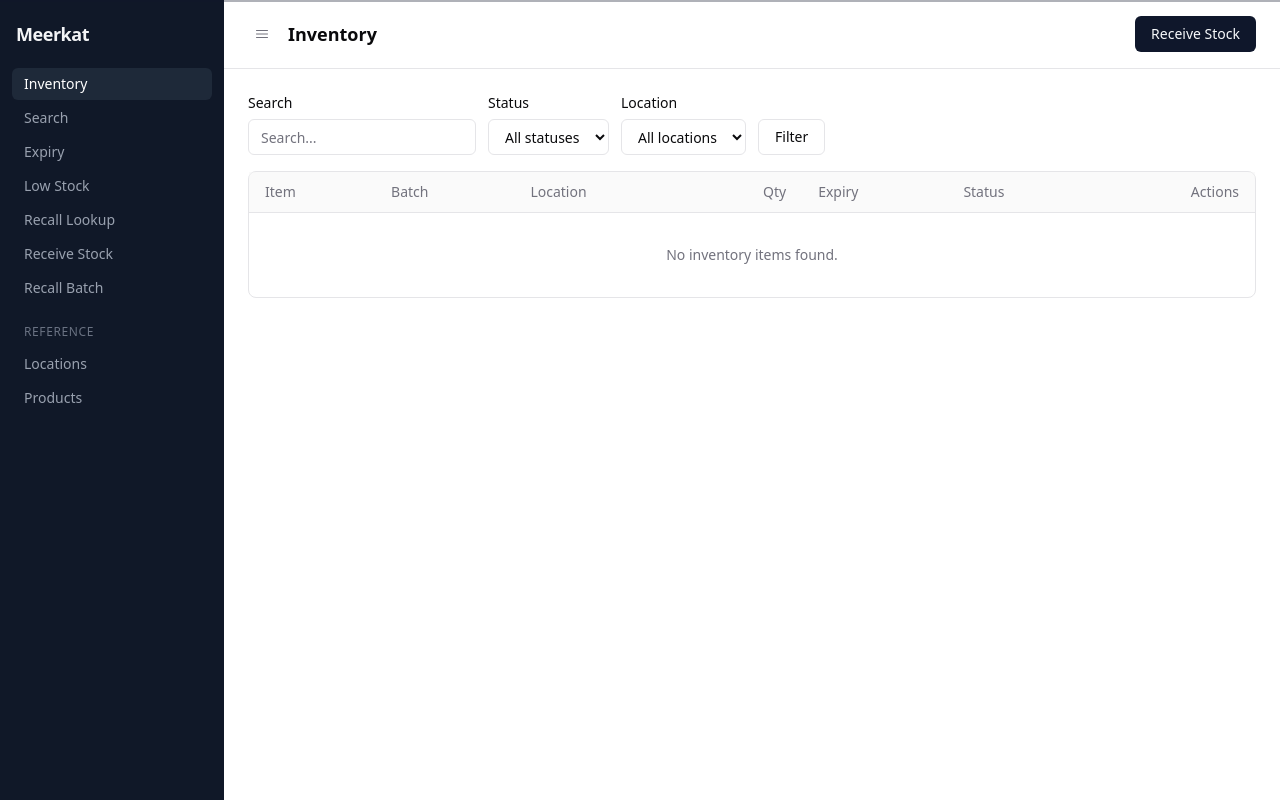
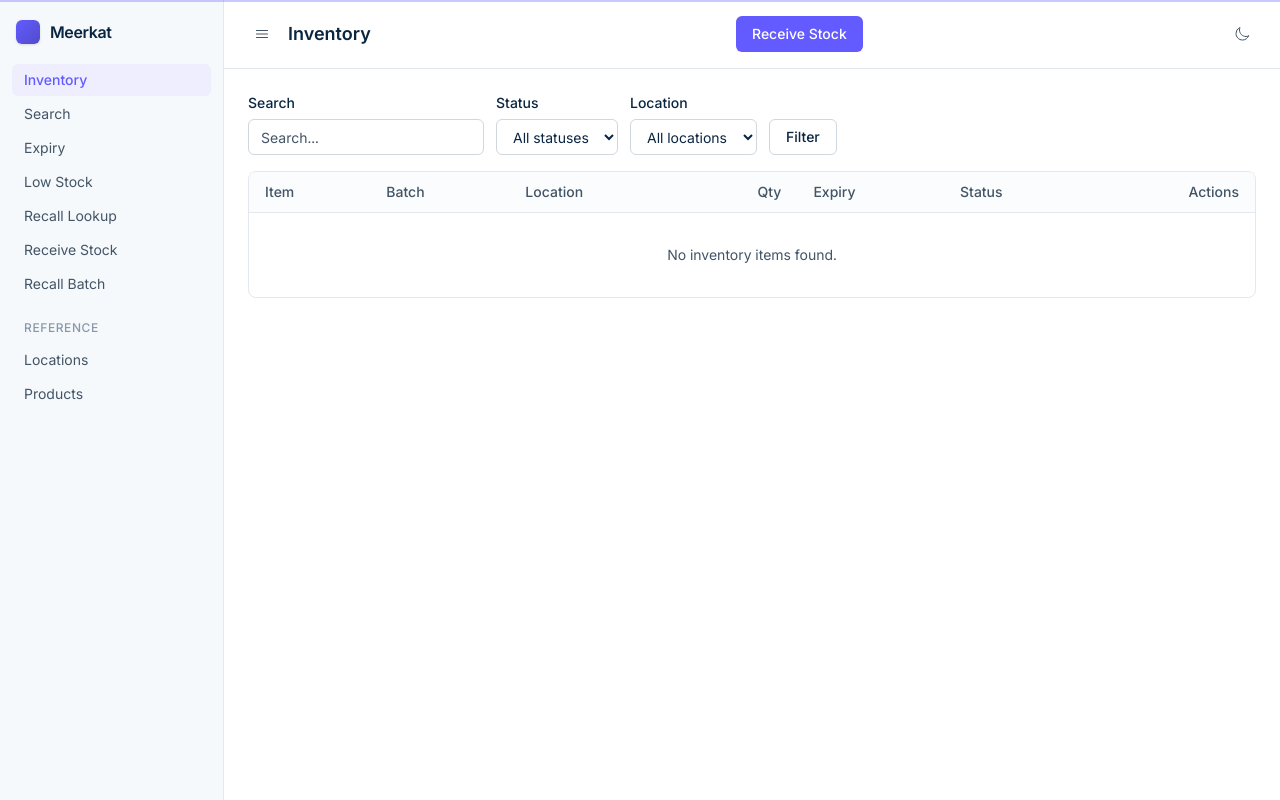
Before and after one commit to cob04/meerkat, a Django app: page /inventory/ in a window 1280 px wide. Run offline with Django 5.2, Linux system fonts and the light colour scheme; data that the repository does not hold is empty; style sheets or scripts are compiled from the project's sources; parts of the project's set-up code (start-up, migrations or seed data) failed here and were passed over; some libraries are stand-ins or nearby versions.

Commit message:
Add light/dark theme switch (#30)

```diff
--- a/src/assets/css/input.css
+++ b/src/assets/css/input.css
@@ -1,23 +1,103 @@
 @import "tailwindcss";
 
+@custom-variant dark (&:where([data-theme="dark"], [data-theme="dark"] *));
+
 @theme {
-  --color-background: oklch(1 0 0);
-  --color-foreground: oklch(0.145 0.004 285.82);
-  --color-muted: oklch(0.97 0.001 286.38);
-  --color-muted-foreground: oklch(0.556 0.016 286.04);
-  --color-border: oklch(0.922 0.004 286.32);
-  --color-input: oklch(0.922 0.004 286.32);
-  --color-ring: oklch(0.606 0.25 292.72);
-  --color-primary: oklch(0.208 0.042 265.75);
-  --color-primary-foreground: oklch(0.984 0.003 247.86);
-  --color-accent: oklch(0.97 0.001 286.38);
-  --color-accent-foreground: oklch(0.145 0.004 285.82);
-  --color-destructive: oklch(0.577 0.245 27.33);
-  --color-destructive-foreground: oklch(0.577 0.245 27.33);
-  --color-card: oklch(1 0 0);
-  --color-card-foreground: oklch(0.145 0.004 285.82);
+  --color-bg: var(--bg);
+  --color-background: var(--bg);
+  --color-surface: var(--surface);
+  --color-surface-2: var(--surface-2);
+  --color-card: var(--surface-2);
+  --color-card-foreground: var(--fg);
+  --color-sidebar: var(--sidebar-bg);
+  --color-sidebar-foreground: var(--sidebar-fg);
+  --color-border: var(--border);
+  --color-border-strong: var(--border-strong);
+  --color-input: var(--border-strong);
+  --color-ring: var(--brand);
+
+  --color-foreground: var(--fg);
+  --color-muted: var(--surface);
+  --color-muted-foreground: var(--fg-muted);
+  --color-subtle: var(--fg-subtle);
+  --color-accent: var(--surface);
+  --color-accent-foreground: var(--fg);
+
+  --color-brand: var(--brand);
+  --color-brand-hover: var(--brand-hover);
+  --color-brand-soft: var(--brand-soft);
+  --color-primary: var(--brand);
+  --color-primary-foreground: #ffffff;
+
+  --color-success: var(--success);
+  --color-success-soft: var(--success-soft);
+  --color-warning: var(--warning);
+  --color-warning-soft: var(--warning-soft);
+  --color-danger: var(--danger);
+  --color-danger-soft: var(--danger-soft);
+  --color-destructive: var(--danger);
+  --color-destructive-foreground: #ffffff;
+  --color-info: var(--info);
+  --color-info-soft: var(--info-soft);
+
+  --font-sans: "Inter", system-ui, -apple-system, "Segoe UI", Roboto, sans-serif;
+  --font-mono: "JetBrains Mono", ui-monospace, monospace;
 
   --radius-lg: 0.5rem;
   --radius-md: calc(var(--radius-lg) - 2px);
   --radius-sm: calc(var(--radius-lg) - 4px);
 }
+
+:root {
+  --bg: #ffffff;
+  --surface: #f6f9fc;
+  --surface-2: #ffffff;
+  --border: #e3e8ee;
+  --border-strong: #cfd7df;
+  --fg: #0a2540;
+  --fg-muted: #425466;
+  --fg-subtle: #8898aa;
+  --brand: #635bff;
+  --brand-hover: #524bcc;
+  --brand-soft: #efeefe;
+  --success: #1f8a4c;
+  --success-soft: #e3fcec;
+  --warning: #b25e09;
+  --warning-soft: #fff5d6;
+  --danger: #cd3d64;
+  --danger-soft: #ffe3ea;
+  --info: #1e88e5;
+  --info-soft: #e3f2fd;
+  --sidebar-bg: #f6f9fc;
+  --sidebar-fg: #0a2540;
+}
+
+[data-theme="dark"] {
+  --bg: #1a1612;
+  --surface: #221c17;
+  --surface-2: #2a2320;
+  --border: #3a322b;
+  --border-strong: #4d4239;
+  --fg: #f5ece0;
+  --fg-muted: #c8baa6;
+  --fg-subtle: #8a7d6c;
+  --brand: #b59dff;
+  --brand-hover: #c9b6ff;
+  --brand-soft: #2e2540;
+  --success: #6cc98a;
+  --success-soft: #1c2f1f;
+  --warning: #ffa14a;
+  --warning-soft: #3a2615;
+  --danger: #ff7a64;
+  --danger-soft: #3a1a15;
+  --info: #e0b46a;
+  --info-soft: #2e2415;
+  --sidebar-bg: #181410;
+  --sidebar-fg: #f5ece0;
+}
+
+body {
+  font-family: var(--font-sans);
+  font-variant-numeric: tabular-nums;
+  -webkit-font-smoothing: antialiased;
+}
--- a/src/templates/base.html
+++ b/src/templates/base.html
@@ -5,6 +5,17 @@
   <meta charset="utf-8">
   <meta name="viewport" content="width=device-width, initial-scale=1">
   <title>{% block title %}Meerkat{% endblock %}</title>
+  <script>
+    (function () {
+      const saved = localStorage.getItem("theme");
+      const prefersDark = window.matchMedia && window.matchMedia("(prefers-color-scheme: dark)").matches;
+      const theme = saved || (prefersDark ? "dark" : "light");
+      document.documentElement.setAttribute("data-theme", theme);
+    })();
+  </script>
+  <link rel="preconnect" href="https://fonts.googleapis.com">
+  <link rel="preconnect" href="https://fonts.gstatic.com" crossorigin>
+  <link href="https://fonts.googleapis.com/css2?family=Inter:wght@400;500;600;700&family=JetBrains+Mono:wght@400;500&display=swap" rel="stylesheet">
   <link rel="stylesheet" href="{% static 'css/tailwind.out.css' %}">
   <script src="https://unpkg.com/htmx.org@2.0.4"></script>
   <script defer src="https://unpkg.com/alpinejs@3.14.8/dist/cdn.min.js"></script>
@@ -26,6 +37,17 @@
           }, 200);
         },
       });
+      Alpine.store("theme", {
+        current: document.documentElement.getAttribute("data-theme") || "light",
+        set(value) {
+          this.current = value;
+          document.documentElement.setAttribute("data-theme", value);
+          localStorage.setItem("theme", value);
+        },
+        toggle() {
+          this.set(this.current === "dark" ? "light" : "dark");
+        },
+      });
     });
     document.addEventListener("showToast", (event) => {
       const payload = event.detail && "value" in event.detail ? event.detail.value : event.detail;
@@ -41,7 +63,7 @@
       hx-select="#main"
       hx-swap="outerHTML show:window:top">
 
-  <div id="loading" class="htmx-indicator fixed top-0 left-0 w-full h-0.5 bg-primary z-50 animate-pulse"></div>
+  <div id="loading" class="htmx-indicator fixed top-0 left-0 w-full h-0.5 bg-brand z-50 animate-pulse"></div>
 
   <div x-data="$store.toasts" class="fixed top-4 right-4 z-50 w-80 space-y-2" aria-live="polite">
     <template x-for="toast in items" :key="toast.id">
@@ -53,12 +75,12 @@
            x-transition:leave="transition ease-in duration-100"
            x-transition:leave-start="opacity-100 translate-x-0"
            x-transition:leave-end="opacity-0 translate-x-2"
-           class="rounded-md border px-4 py-3 text-sm shadow-md flex items-start gap-3"
+           class="rounded-md border px-4 py-3 text-sm shadow-md flex items-start gap-3 bg-card"
            :class="{
-             'bg-green-50 border-green-200 text-green-900': toast.kind === 'success',
-             'bg-yellow-50 border-yellow-200 text-yellow-900': toast.kind === 'warning',
-             'bg-red-50 border-red-200 text-red-900': toast.kind === 'error',
-             'bg-blue-50 border-blue-200 text-blue-900': toast.kind === 'info' || toast.kind === 'debug',
+             'border-success/30 text-success': toast.kind === 'success',
+             'border-warning/30 text-warning': toast.kind === 'warning',
+             'border-danger/30 text-danger': toast.kind === 'error',
+             'border-info/30 text-info': toast.kind === 'info' || toast.kind === 'debug',
            }">
         <p class="flex-1" x-text="toast.message"></p>
         <button type="button"
@@ -71,7 +93,7 @@
 
   <div class="flex min-h-screen" x-data="{ sidebarOpen: true }">
     <aside
-      class="w-56 bg-gray-900 text-gray-100 flex-shrink-0"
+      class="w-56 bg-sidebar text-sidebar-foreground border-r border-border flex-shrink-0"
       x-show="sidebarOpen"
       x-transition:enter="transition ease-out duration-150"
       x-transition:enter-start="opacity-0 -translate-x-2"
@@ -80,66 +102,67 @@
       x-transition:leave-start="opacity-100 translate-x-0"
       x-transition:leave-end="opacity-0 -translate-x-2"
     >
-      <div class="px-4 py-5">
-        <a href="{% url 'catalog:inventory-list' %}" class="text-lg font-semibold tracking-tight">Meerkat</a>
+      <div class="px-4 py-5 flex items-center gap-2.5">
+        <div class="w-6 h-6 rounded-md bg-gradient-to-br from-brand to-brand-hover shadow-sm"></div>
+        <a href="{% url 'catalog:inventory-list' %}" class="text-base font-semibold tracking-tight">Meerkat</a>
       </div>
       <nav class="px-3 space-y-0.5">
         {% with request.resolver_match.url_name as current %}
         <a href="{% url 'catalog:inventory-list' %}"
            class="flex items-center gap-2 px-3 py-1.5 text-sm rounded-md transition-colors
-             {% if current == 'inventory-list' %}bg-gray-800 text-white font-medium
-             {% else %}text-gray-400 hover:bg-gray-800 hover:text-white{% endif %}">
+             {% if current == 'inventory-list' %}bg-brand-soft text-brand font-medium
+             {% else %}text-muted-foreground hover:bg-surface hover:text-foreground{% endif %}">
           Inventory
         </a>
         <a href="{% url 'search:catalog-search' %}"
            class="flex items-center gap-2 px-3 py-1.5 text-sm rounded-md transition-colors
-             {% if current == 'catalog-search' %}bg-gray-800 text-white font-medium
-             {% else %}text-gray-400 hover:bg-gray-800 hover:text-white{% endif %}">
+             {% if current == 'catalog-search' %}bg-brand-soft text-brand font-medium
+             {% else %}text-muted-foreground hover:bg-surface hover:text-foreground{% endif %}">
           Search
         </a>
         <a href="{% url 'search:expiry' %}"
            class="flex items-center gap-2 px-3 py-1.5 text-sm rounded-md transition-colors
-             {% if current == 'expiry' %}bg-gray-800 text-white font-medium
-             {% else %}text-gray-400 hover:bg-gray-800 hover:text-white{% endif %}">
+             {% if current == 'expiry' %}bg-brand-soft text-brand font-medium
+             {% else %}text-muted-foreground hover:bg-surface hover:text-foreground{% endif %}">
           Expiry
         </a>
         <a href="{% url 'search:low-stock' %}"
            class="flex items-center gap-2 px-3 py-1.5 text-sm rounded-md transition-colors
-             {% if current == 'low-stock' %}bg-gray-800 text-white font-medium
-             {% else %}text-gray-400 hover:bg-gray-800 hover:text-white{% endif %}">
+             {% if current == 'low-stock' %}bg-brand-soft text-brand font-medium
+             {% else %}text-muted-foreground hover:bg-surface hover:text-foreground{% endif %}">
           Low Stock
         </a>
         <a href="{% url 'search:recall-lookup' %}"
            class="flex items-center gap-2 px-3 py-1.5 text-sm rounded-md transition-colors
-             {% if current == 'recall-lookup' %}bg-gray-800 text-white font-medium
-             {% else %}text-gray-400 hover:bg-gray-800 hover:text-white{% endif %}">
+             {% if current == 'recall-lookup' %}bg-brand-soft text-brand font-medium
+             {% else %}text-muted-foreground hover:bg-surface hover:text-foreground{% endif %}">
           Recall Lookup
         </a>
         <a href="{% url 'catalog:inventory-receive' %}"
            class="flex items-center gap-2 px-3 py-1.5 text-sm rounded-md transition-colors
-             {% if current == 'inventory-receive' %}bg-gray-800 text-white font-medium
-             {% else %}text-gray-400 hover:bg-gray-800 hover:text-white{% endif %}">
+             {% if current == 'inventory-receive' %}bg-brand-soft text-brand font-medium
+             {% else %}text-muted-foreground hover:bg-surface hover:text-foreground{% endif %}">
           Receive Stock
         </a>
         <a href="{% url 'catalog:inventory-recall' %}"
            class="flex items-center gap-2 px-3 py-1.5 text-sm rounded-md transition-colors
-             {% if current == 'inventory-recall' %}bg-gray-800 text-white font-medium
-             {% else %}text-gray-400 hover:bg-gray-800 hover:text-white{% endif %}">
+             {% if current == 'inventory-recall' %}bg-brand-soft text-brand font-medium
+             {% else %}text-muted-foreground hover:bg-surface hover:text-foreground{% endif %}">
           Recall Batch
         </a>
         <div class="pt-3 pb-1">
-          <span class="px-3 text-xs font-medium text-gray-500 uppercase tracking-wider">Reference</span>
+          <span class="px-3 text-xs font-medium text-subtle uppercase tracking-wider">Reference</span>
         </div>
         <a href="{% url 'catalog:location-list' %}"
            class="flex items-center gap-2 px-3 py-1.5 text-sm rounded-md transition-colors
-             {% if current == 'location-list' %}bg-gray-800 text-white font-medium
-             {% else %}text-gray-400 hover:bg-gray-800 hover:text-white{% endif %}">
+             {% if current == 'location-list' %}bg-brand-soft text-brand font-medium
+             {% else %}text-muted-foreground hover:bg-surface hover:text-foreground{% endif %}">
           Locations
         </a>
         <a href="{% url 'catalog:product-list' %}"
            class="flex items-center gap-2 px-3 py-1.5 text-sm rounded-md transition-colors
-             {% if current == 'product-list' %}bg-gray-800 text-white font-medium
-             {% else %}text-gray-400 hover:bg-gray-800 hover:text-white{% endif %}">
+             {% if current == 'product-list' %}bg-brand-soft text-brand font-medium
+             {% else %}text-muted-foreground hover:bg-surface hover:text-foreground{% endif %}">
           Products
         </a>
         {% endwith %}
@@ -172,6 +195,18 @@
         </button>
         <h1 class="text-lg font-semibold">{% block page_title %}{% endblock %}</h1>
         {% block page_actions %}{% endblock %}
+        <button
+          x-data
+          @click="$store.theme.toggle()"
+          class="ml-auto p-1.5 rounded-md hover:bg-accent transition-colors text-muted-foreground"
+          :aria-label="$store.theme.current === 'dark' ? 'Switch to light mode' : 'Switch to dark mode'">
+          <svg x-show="$store.theme.current === 'light'" class="w-4 h-4" fill="none" stroke="currentColor" stroke-width="1.5" viewBox="0 0 24 24">
+            <path stroke-linecap="round" stroke-linejoin="round" d="M21.752 15.002A9.718 9.718 0 0118 15.75c-5.385 0-9.75-4.365-9.75-9.75 0-1.33.266-2.597.748-3.752A9.753 9.753 0 003 11.25C3 16.635 7.365 21 12.75 21a9.753 9.753 0 009.002-5.998z"/>
+          </svg>
+          <svg x-show="$store.theme.current === 'dark'" class="w-4 h-4" fill="none" stroke="currentColor" stroke-width="1.5" viewBox="0 0 24 24">
+            <path stroke-linecap="round" stroke-linejoin="round" d="M12 3v2.25m6.364.386l-1.591 1.591M21 12h-2.25m-.386 6.364l-1.591-1.591M12 18.75V21m-4.773-4.227l-1.591 1.591M5.25 12H3m4.227-4.773L5.636 5.636M15.75 12a3.75 3.75 0 11-7.5 0 3.75 3.75 0 017.5 0z"/>
+          </svg>
+        </button>
       </div>
 
       <div class="p-6">
--- a/src/templates/catalog/inventory/_list_table.html
+++ b/src/templates/catalog/inventory/_list_table.html
@@ -25,10 +25,10 @@
         <td class="px-4 py-2.5 text-muted-foreground">{{ item.expiry_date }}</td>
         <td class="px-4 py-2.5">
           <span class="inline-flex items-center rounded-md px-2 py-0.5 text-xs font-medium border
-            {% if item.status == 'available' %}bg-green-50 text-green-700 border-green-200
-            {% elif item.status == 'reserved' %}bg-yellow-50 text-yellow-700 border-yellow-200
-            {% elif item.status == 'expired' %}bg-gray-50 text-gray-600 border-gray-200
-            {% elif item.status == 'recalled' %}bg-red-50 text-red-700 border-red-200
+            {% if item.status == 'available' %}bg-success-soft text-success border-success/30
+            {% elif item.status == 'reserved' %}bg-warning-soft text-warning border-warning/30
+            {% elif item.status == 'expired' %}bg-surface text-muted-foreground border-border
+            {% elif item.status == 'recalled' %}bg-danger-soft text-danger border-danger/30
             {% endif %}">
             {{ item.get_status_display }}
           </span>
--- a/src/templates/catalog/products/list.html
+++ b/src/templates/catalog/products/list.html
@@ -25,9 +25,9 @@
         <td class="px-4 py-2.5 text-right tabular-nums">${{ product.unit_price }}</td>
         <td class="px-4 py-2.5">
           {% if product.is_active %}
-          <span class="inline-flex items-center rounded-md px-2 py-0.5 text-xs font-medium border bg-green-50 text-green-700 border-green-200">Active</span>
+          <span class="inline-flex items-center rounded-md px-2 py-0.5 text-xs font-medium border bg-success-soft text-success border-success/30">Active</span>
           {% else %}
-          <span class="inline-flex items-center rounded-md px-2 py-0.5 text-xs font-medium border bg-gray-50 text-gray-600 border-gray-200">Inactive</span>
+          <span class="inline-flex items-center rounded-md px-2 py-0.5 text-xs font-medium border bg-surface text-muted-foreground border-border">Inactive</span>
           {% endif %}
         </td>
         <td class="px-4 py-2.5 text-right">
--- a/src/templates/search/_availability.html
+++ b/src/templates/search/_availability.html
@@ -8,7 +8,7 @@
       {{ result.total_quantity|default:0 }} unit{{ result.total_quantity|pluralize }}
       across {{ result.by_location|length }} location{{ result.by_location|length|pluralize }}
       {% if not result.origin_resolved and query.from_location_id %}
-        <span class="ml-2 text-yellow-700">(focus location has no GPS pin -- distance unavailable)</span>
+        <span class="ml-2 text-warning">(focus location has no GPS pin -- distance unavailable)</span>
       {% endif %}
     </span>
     <span class="tabular-nums">engine: {{ result.engine_took_ms }}ms</span>
--- a/src/templates/search/_expiry.html
+++ b/src/templates/search/_expiry.html
@@ -10,8 +10,8 @@
          class="rounded-lg border border-border bg-card p-4 hover:border-foreground/30 hover:bg-muted/40 transition-colors">
         <div class="text-xs uppercase tracking-wide text-muted-foreground mb-1">{{ bucket.label }}</div>
         <div class="text-2xl font-semibold tabular-nums
-          {% if bucket.key == 'expired' %}text-red-700
-          {% elif bucket.key == '30d' %}text-yellow-700
+          {% if bucket.key == 'expired' %}text-danger
+          {% elif bucket.key == '30d' %}text-warning
           {% endif %}">{{ bucket.count }}</div>
       </a>
     {% endfor %}
--- a/src/templates/search/_stock.html
+++ b/src/templates/search/_stock.html
@@ -6,7 +6,7 @@
     </div>
     <div class="rounded-lg border border-border bg-card p-4">
       <div class="text-xs uppercase tracking-wide text-muted-foreground mb-1">Out of stock</div>
-      <div class="text-2xl font-semibold tabular-nums text-red-700">{{ result.out_of_stock }}</div>
+      <div class="text-2xl font-semibold tabular-nums text-danger">{{ result.out_of_stock }}</div>
     </div>
     <div class="rounded-lg border border-border bg-card p-4">
       <div class="text-xs uppercase tracking-wide text-muted-foreground mb-1">Engine</div>
@@ -40,7 +40,7 @@
               </td>
               <td class="px-4 py-2 text-muted-foreground">{{ item.location_name|default:"-" }}</td>
               <td class="px-4 py-2 text-muted-foreground">{{ item.category|default:"-" }}</td>
-              <td class="px-4 py-2 text-right tabular-nums {% if item.quantity == 0 %}text-red-700 font-semibold{% endif %}">
+              <td class="px-4 py-2 text-right tabular-nums {% if item.quantity == 0 %}text-danger font-semibold{% endif %}">
                 {{ item.quantity }}
               </td>
               <td class="px-4 py-2 text-muted-foreground">{{ item.expiry_date|default:"-" }}</td>
--- a/src/templates/search/_unavailable.html
+++ b/src/templates/search/_unavailable.html
@@ -1,6 +1,6 @@
-<div class="rounded-lg border border-yellow-200 bg-yellow-50 p-6 text-sm text-yellow-900">
+<div class="rounded-lg border border-warning/30 bg-warning-soft p-6 text-sm text-warning">
   <div class="font-medium mb-1">Catalog search is temporarily unavailable</div>
-  <p class="text-yellow-800">
+  <p class="text-warning">
     The search service is not responding right now. Inventory operations continue to work from the
     <a href="{% url 'catalog:inventory-list' %}" class="underline hover:no-underline">inventory list</a>.
     Try again in a moment.
```
Also changed, not shown: src/templates/catalog/inventory/detail.html (+4 -4 lines), src/templates/catalog/inventory/dispense_form.html (+4 -4 lines), src/templates/search/_recall.html (+4 -4 lines), src/templates/search/_results.html (+4 -4 lines).
